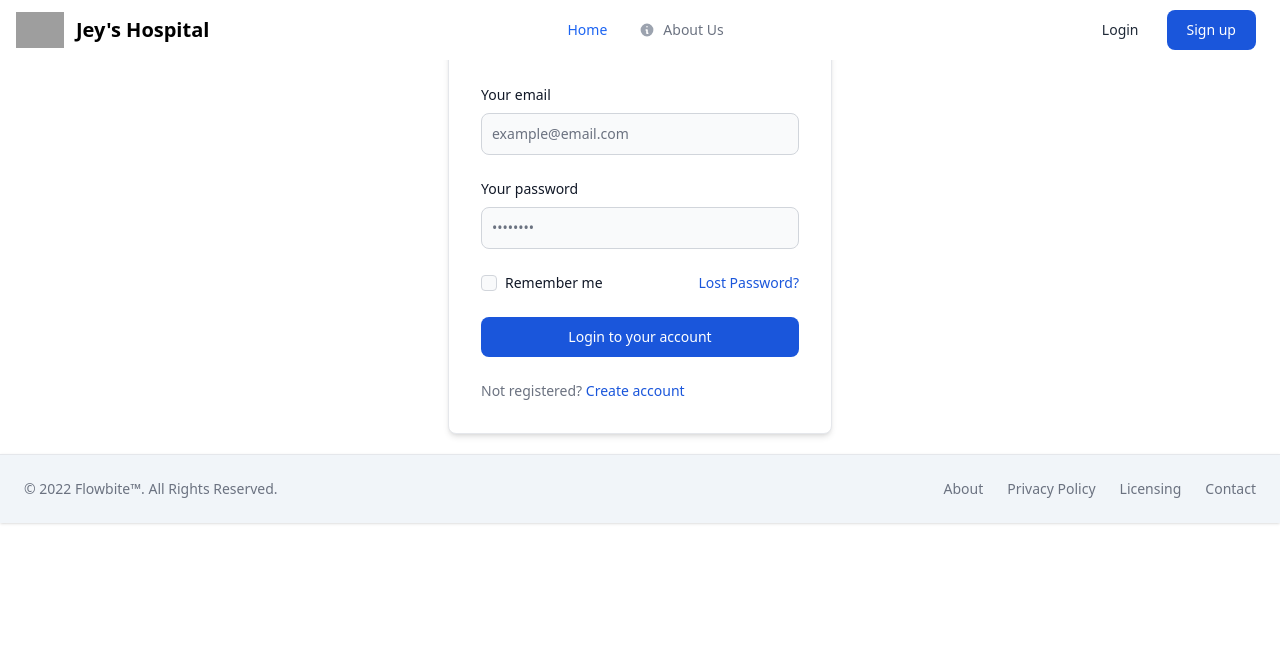
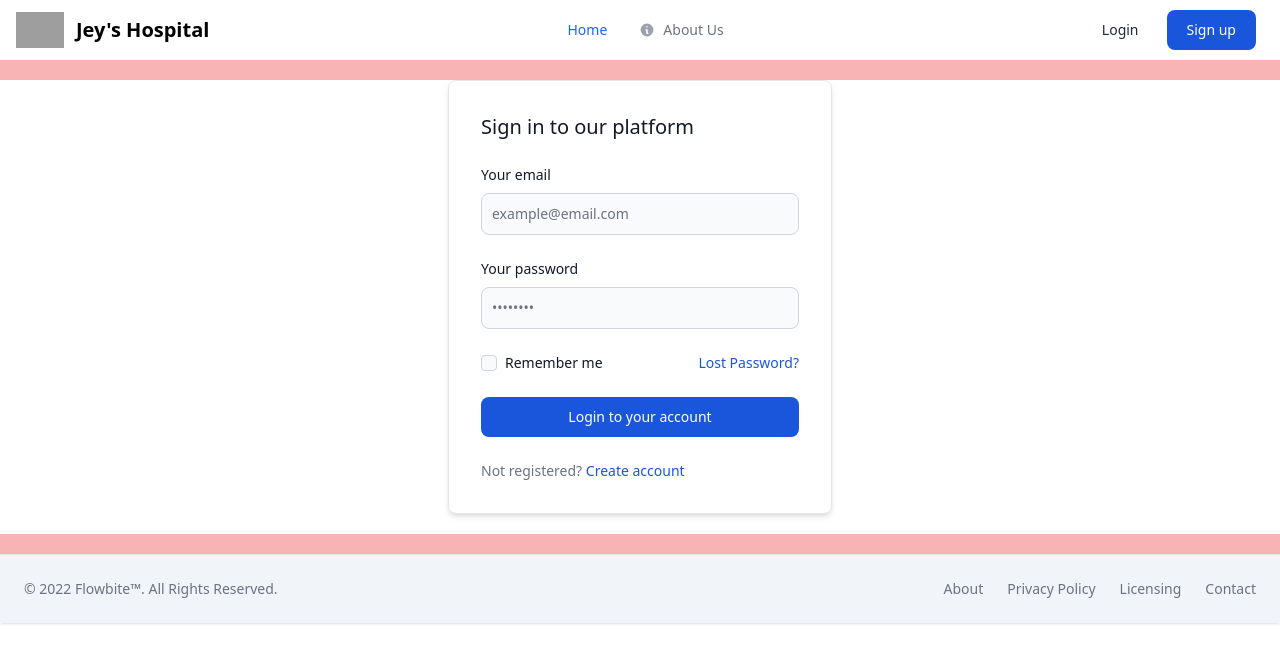
Before and after one commit to AkumuJey/healthbio, a Vue app: page /login in a window 1280 px wide. Shown: the top 662 px of the page. Built offline with nearby package versions, Linux system fonts and the light colour scheme; no server answers; grey boxes are pictures that could not be loaded.

Commit message:
Refactoring my code

```diff
--- a/src/App.vue
+++ b/src/App.vue
@@ -1,6 +1,6 @@
 <template>
-    <div class="bg-white dark:bg-gray-900 mb-10">
-      <nav class="fixed top-0 left-0 z-20 p-4 w-full bg-white border-gray-200 px-2 md:px-4 py-2.5 dark:bg-gray-900">
+    <div class="bg-red-300 dark:bg-gray-900 mb-10">
+      <nav class="top-0 left-0 z-20 p-4 w-full bg-white border-gray-200 px-2 md:px-4 py-2.5 dark:bg-gray-900 h-auto">
         <div class="flex flex-wrap justify-between items-center mx-auto max-w-screen-xl">
             <a href="https://flowbite.com" class="flex items-center">
                 <img src="https://flowbite.com/docs/images/logo.svg" class="mr-3 h-6 sm:h-9" alt="Flowbite Logo" />
@@ -30,7 +30,9 @@
         </div>
       </nav>
 
-      <router-view />
+      <div class="my-5">
+        <router-view/>
+      </div>
 
       <footer class="bottom-0 left-0 z-20 p-4 w-full bg-slate-100 border-t border-gray-200 shadow md:flex md:items-center md:justify-between md:p-6 dark:bg-gray-800 dark:border-gray-600">
         <span class="text-sm text-gray-500 sm:text-center dark:text-gray-400">© 2022 <a href="https://flowbite.com/" class="hover:underline">Flowbite™</a>. All Rights Reserved.
--- a/src/views/AboutView.vue
+++ b/src/views/AboutView.vue
@@ -25,7 +25,7 @@
 </template>
 
    <script setup>
-   import { ref } from 'vue';
+   import { ref, toRefs } from 'vue';
 
    const body = ref([
        {
@@ -40,6 +40,7 @@
        }
    ])
 
+
    </script>
 
    <style>
```
